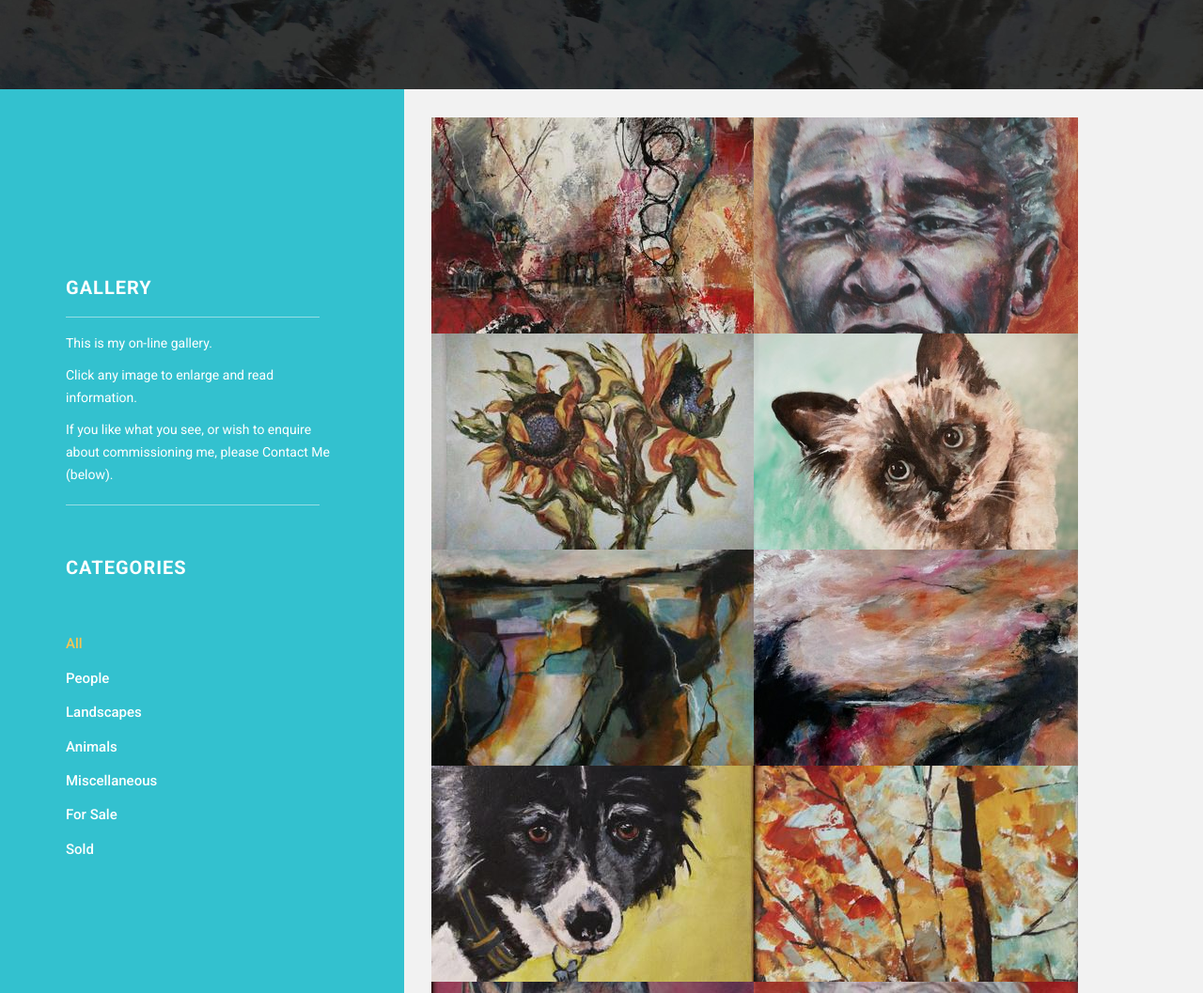
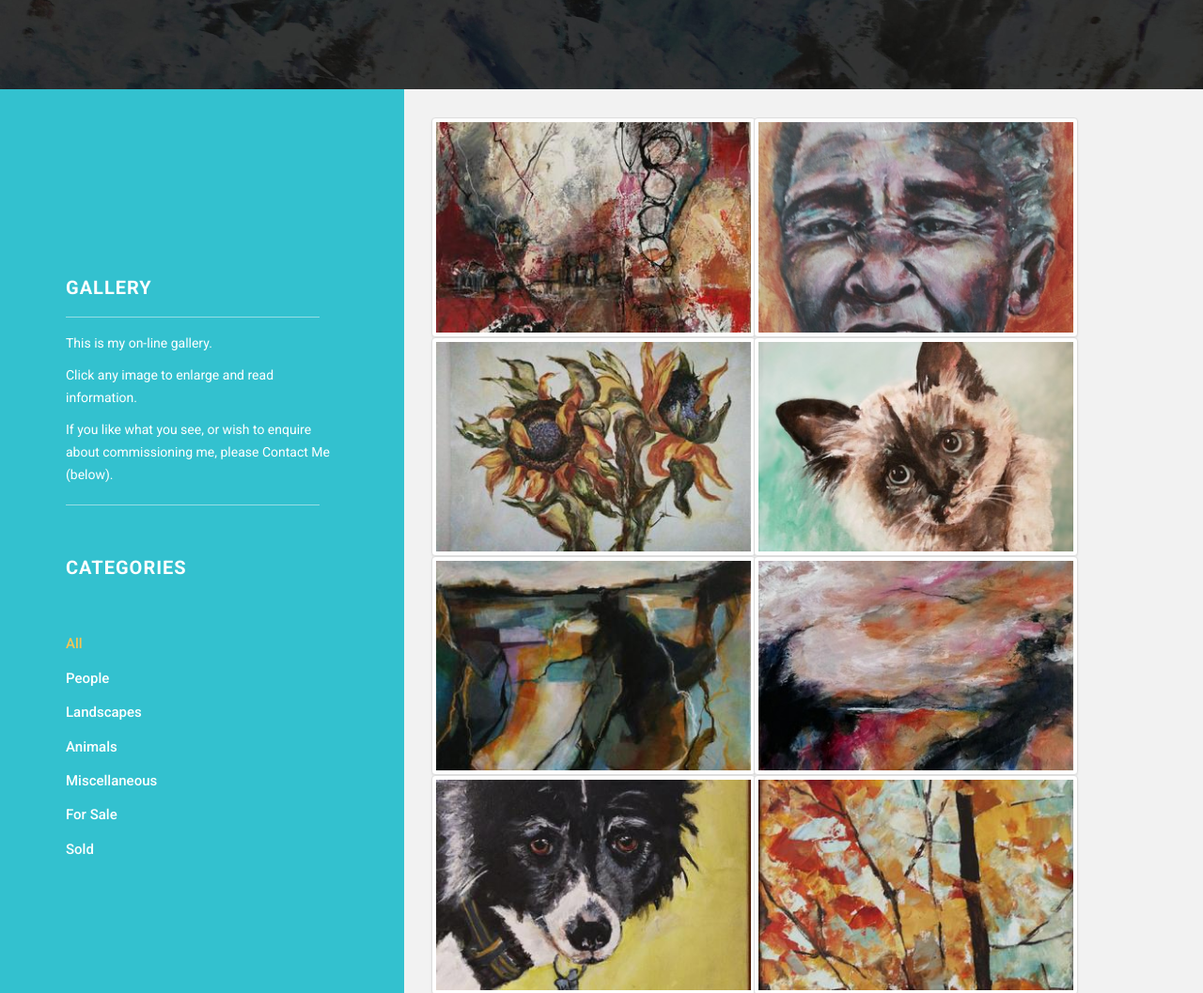
Before and after one commit to nickwillder/sarart, a plain HTML site: page index.html in a window 1280 px wide. Shown: the part 1849-2906 px from the top of the page at 94% size. Drawn offline with nearby package versions, Linux system fonts and the light colour scheme.

Commit message:
Thumbnail borders typo fixed

```diff
--- a/css/sarart.css
+++ b/css/sarart.css
@@ -960,3 +960,10 @@ footer .connect-us ul li a:hover {
         margin: 10px auto;
     }
 }
+
+
+/* Custom CSS to adjust gallery thumbnail spacing */
+/* Target the thumbnail elements within the projects holder */
+.projects-holder .thumbnail {
+    margin-bottom: 0; /* Remove the default bottom margin */
+}
--- a/js/gallery.js
+++ b/js/gallery.js
@@ -124,7 +124,7 @@ async function generateGalleryAndInitialize() {
         imageData.forEach((item) => {
             galleryHTML += `
                 <div class="col-md-6 col-sm-6 project-item mix ${item.tags}">
-                    <div class="thumb">
+                    <div class="thumbnail">
                         <div class="image">
                             <a href="art/${item.folder}/${item.name}.jpg" data-lightbox="gallery" data-title="${item.displayName}">
                                 <img src="art/${item.folder}/thumb/${item.name}.jpg" alt="${item.displayName}">
```
